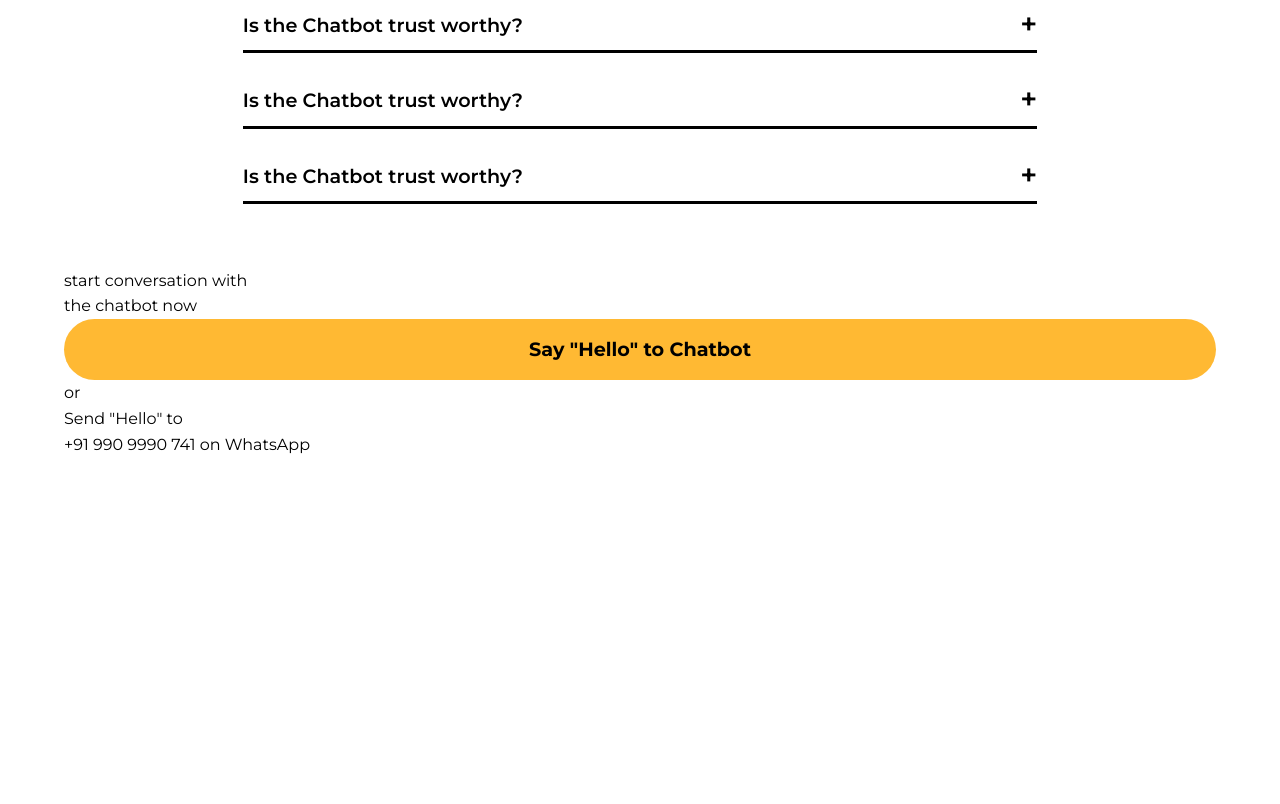
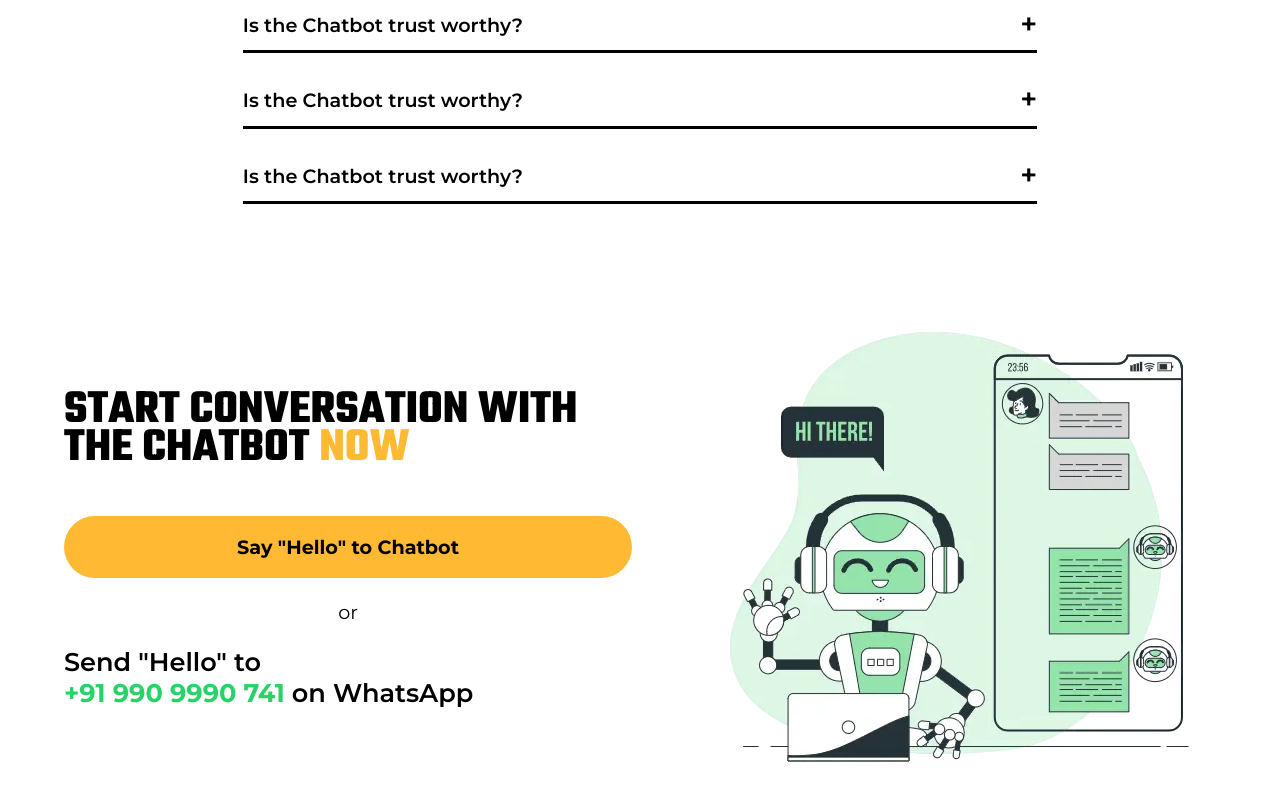
Before and after one commit to df-itProjs/career108-landing-page-redesign, a website built with Vite: page index.html in a window 1280 px wide. Shown: the part 1766-2570 px from the top of the page. Before the commit the page ends 2223 px from the top, so only its background shows below. Built offline with nearby package versions, Linux system fonts and the light colour scheme; files whose address does not match are found by name.

Commit message:
Desktop Version

```diff
--- a/index.html
+++ b/index.html
@@ -159,17 +159,17 @@
         <div class="footer__text">
           <h2 class="footer__title">
             start conversation with<br />
-            the chatbot now
+            the chatbot <span class="highlight">now</span>
           </h2>
           <a href="#" class="btn btn--cta">Say "Hello" to Chatbot</a>
-          <p>or</p>
+          <p class="text-center">or</p>
           <p class="footer__whatsapp-number">
             Send "Hello" to <br />
             <span class="highlight">+91 990 9990 741</span> on WhatsApp
           </p>
         </div>
 
-        <img src="/hidden.png" alt="" />
+        <img class="footer__img" src="/footer.webp" alt="Chatbot illustration" />
       </div>
     </footer>
 
--- a/style.css
+++ b/style.css
@@ -1,5 +1,7 @@
 :root {
   --clr-accent: #ffb933;
+
+  --ff-heading: "Teko", sans-serif;
 }
 
 *,
@@ -94,7 +96,7 @@ header {
 }
 
 .hero__title {
-  font-family: "Teko", sans-serif;
+  font-family: var(--ff-heading);
   font-size: 6.6rem;
   text-transform: uppercase;
   line-height: 0.8;
@@ -214,7 +216,7 @@ header {
 
 .faqs__item {
   border-bottom: 3px solid black;
-  transition: padding 1s;
+  transition: padding 0.5s;
 }
 .faqs__item[aria-expanded="true"] {
   border: 3px solid black;
@@ -237,7 +239,7 @@ header {
   content: "+";
   font-size: 1.5em;
   line-height: 1;
-  transition: rotate 1s ease-out;
+  transition: rotate 0.5s ease-out;
 }
 
 .faqs__item[aria-expanded="true"] .faqs__question::after {
@@ -247,7 +249,7 @@ header {
 .faqs__answer {
   display: grid;
   grid-template-rows: 0fr;
-  transition: grid-template-rows 1s;
+  transition: grid-template-rows 0.5s;
 }
 
 .faqs__answer > p {
@@ -257,3 +259,50 @@ header {
 .faqs__item[aria-expanded="true"] .faqs__answer {
   grid-template-rows: 1fr;
 }
+
+/* Footer Styles */
+
+footer {
+  background-color: white;
+  padding-block: 2rem;
+
+  .container {
+    display: grid;
+    gap: 1rem;
+    grid-template-columns: 1fr 1fr;
+    align-items: center;
+  }
+}
+
+.footer__title {
+  font-size: 3rem;
+  text-transform: uppercase;
+  line-height: 0.8;
+  font-family: var(--ff-heading);
+  margin-block-end: 1em;
+}
+
+.footer__title .highlight {
+  color: var(--clr-accent);
+}
+
+.text-center {
+  text-align: center;
+  margin-block: 1em;
+  font-size: 1.2rem;
+}
+
+.footer__whatsapp-number {
+  font-size: 1.6rem;
+  font-weight: 600;
+  line-height: 1.2;
+}
+
+.footer__whatsapp-number .highlight {
+  color: #25d366;
+  font-weight: 700;
+}
+
+.footer__img {
+  justify-self: end;
+}
```
Also changed, not shown: public/footer.svg (added), public/footer.webp (added).
